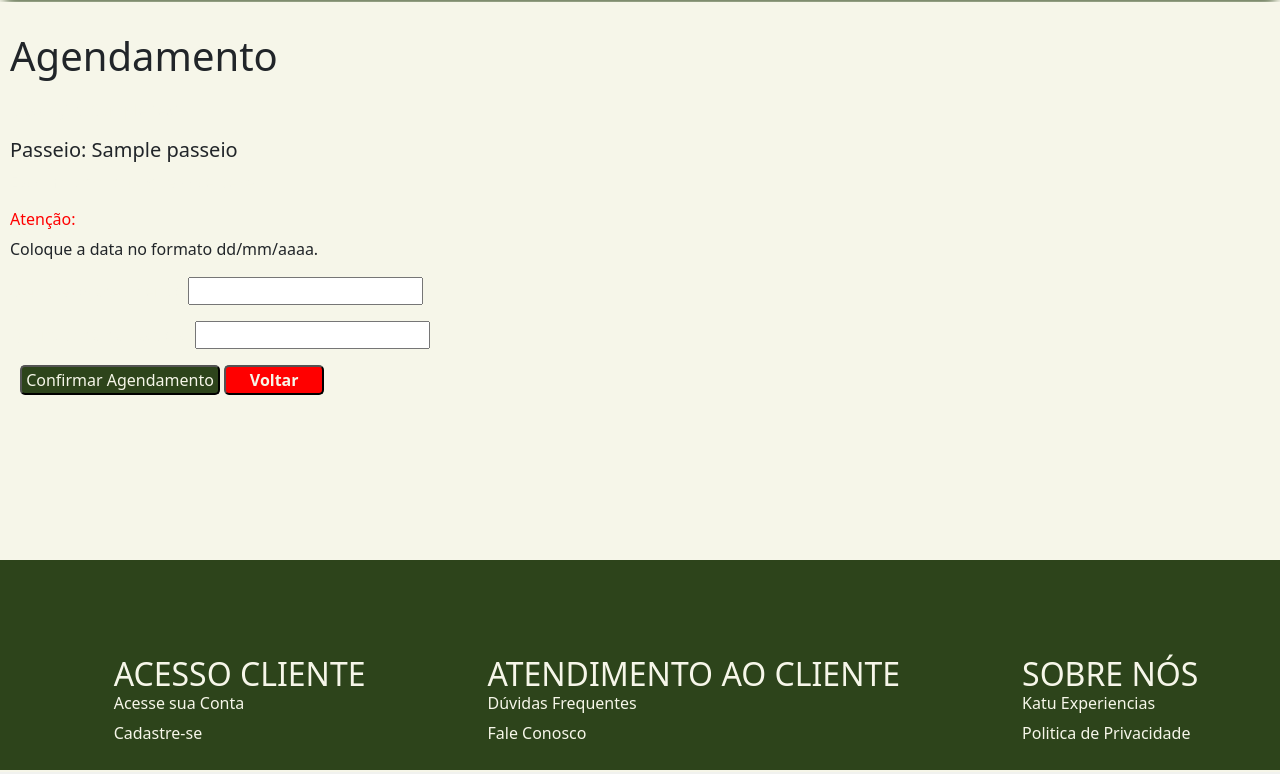
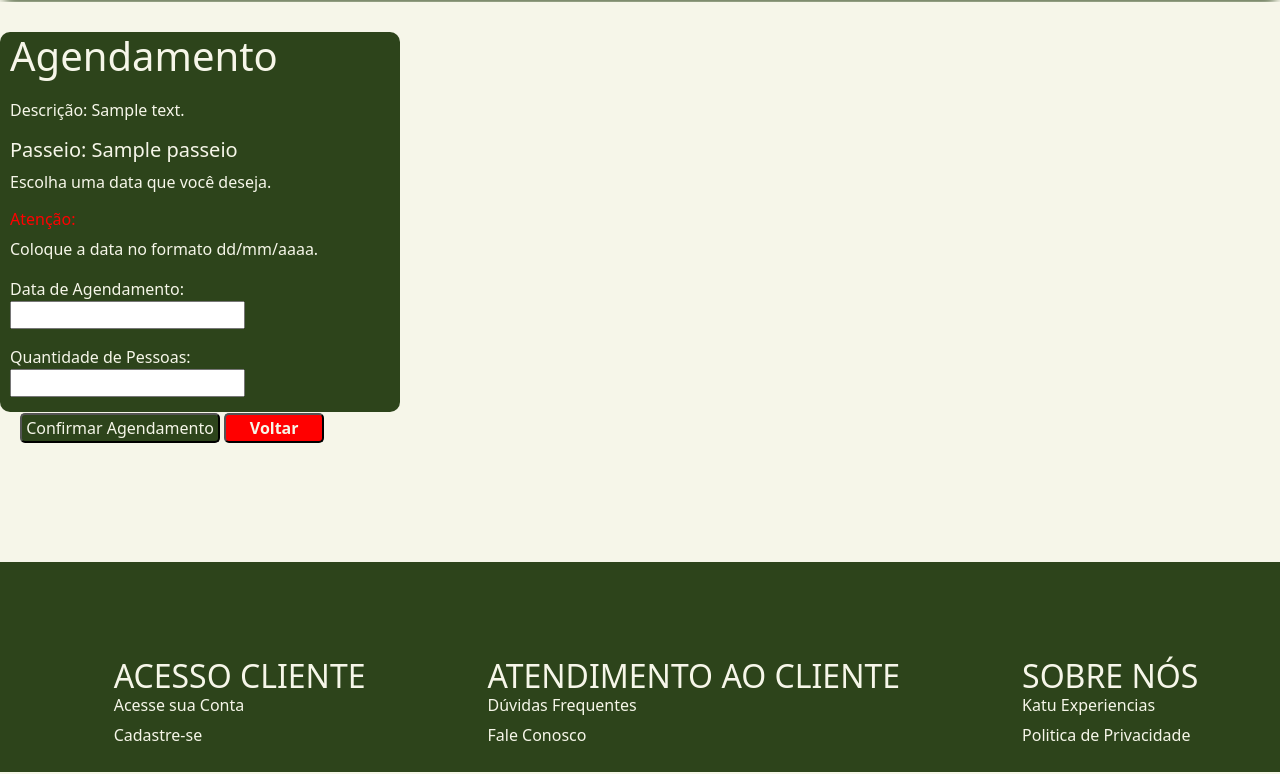
Before and after one commit to Geronilton/pi23_katu_experience, a Django app: page /agendamento/1/ in a window 1280 px wide. Shown: the part 170-944 px from the top of the page. Run offline with Django 4.2, Linux system fonts and the light colour scheme; tables that the repository leaves empty hold one stand-in row (values such as "Sample post"); some libraries are stand-ins or nearby versions.

Commit message:
agendamento

```diff
--- a/templates/agendamento.html
+++ b/templates/agendamento.html
@@ -5,6 +5,11 @@
 
 {% block content %}
 <style type="text/css">
+    *
+    {
+        margin: 0;
+        padding: 0;
+    }
     h1
     {
         padding-bottom: 10px;
@@ -12,6 +17,14 @@
     h6
     {
         color: red;
+    }
+    .agendamento
+    {
+        border-radius: 10px;
+        background-color: #2D441B;
+        height: 380px;
+        width: 400px;
+        color: #F6F6E9;
     }
 </style>
 <div class="agendamento">
```
